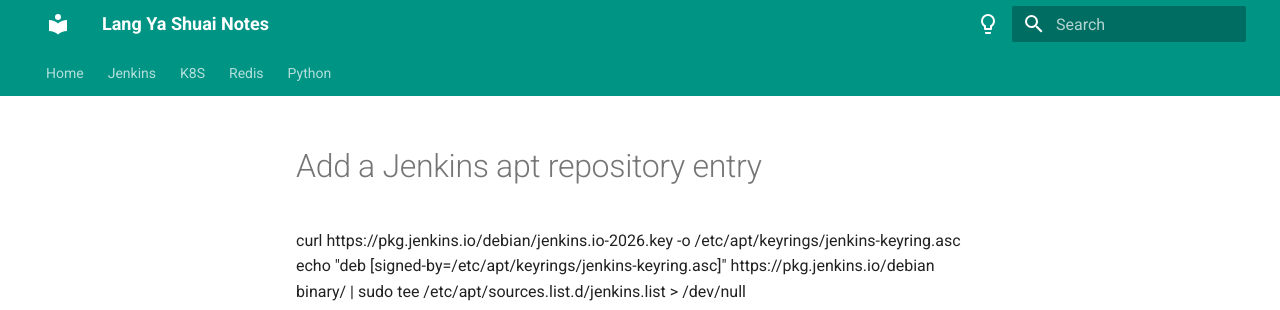
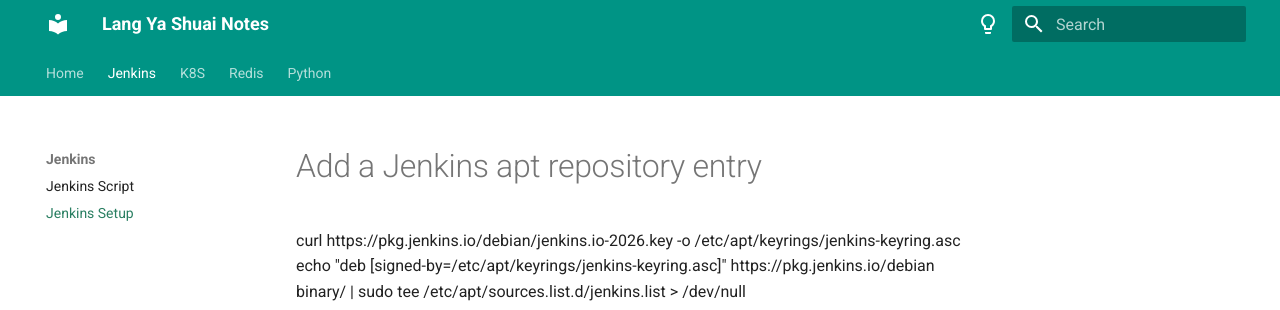
Before and after one commit to zhouushe/notes, an MkDocs documentation site: the page built from docs/jenkins_setup.md, in a window 1280 px wide. Shown: the top 310 px of the page. Built offline with MkDocs 1.6.1 and Material for MkDocs 9.7.7, drawn with Linux system fonts in a browser that asks for light colours.

Commit message:
Update mkdocs.yml

```diff
--- a/mkdocs.yml
+++ b/mkdocs.yml
@@ -44,6 +44,7 @@
   - Home: index.md
   - Jenkins:
       - Jenkins Script: jenkins_script.md
+      - Jenkins Setup: jenkins_setup.md
   - K8S:
       - K8S Setup: k8s_setup.md
       - K8S Command: k8s_command.md
```
